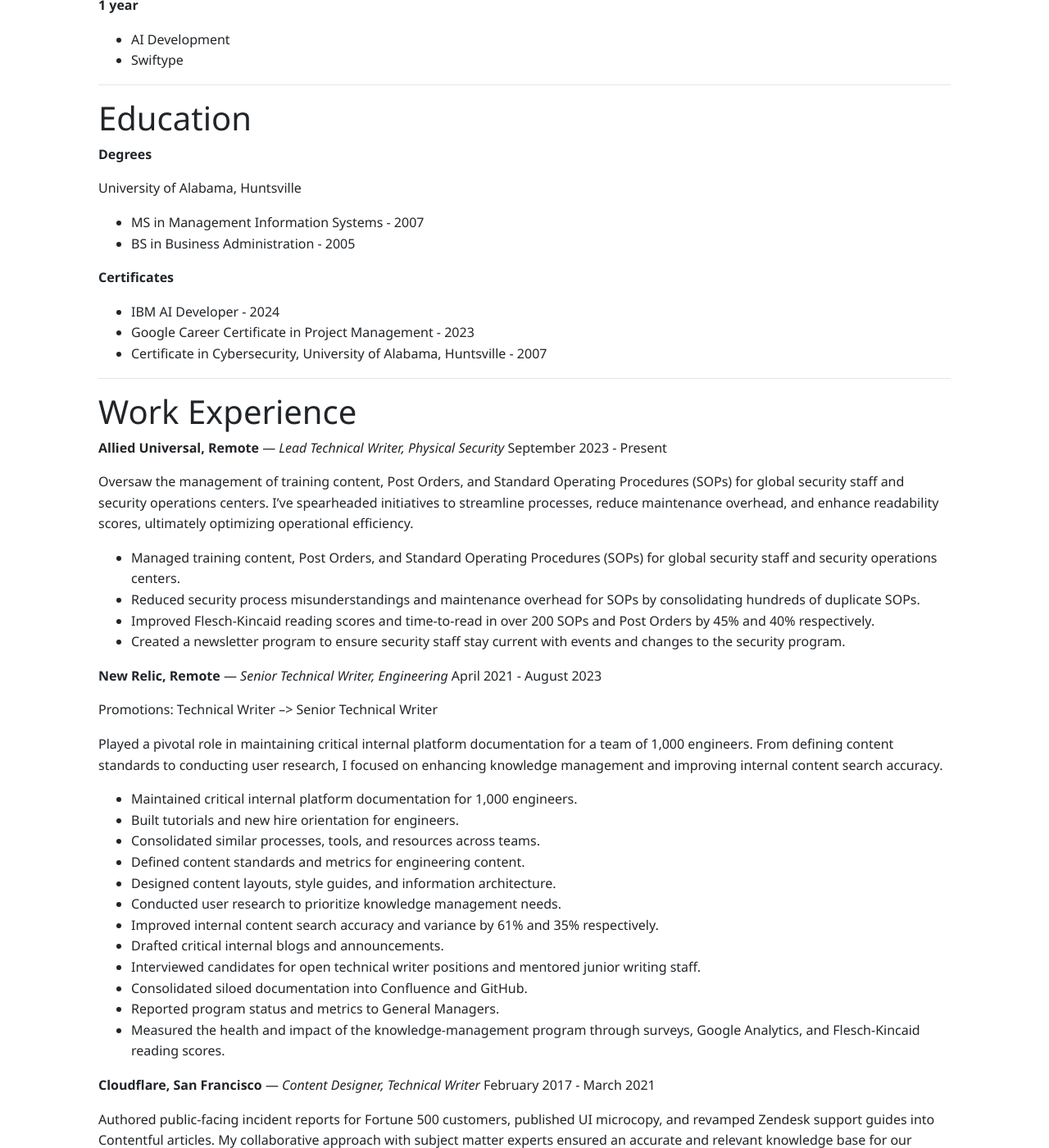
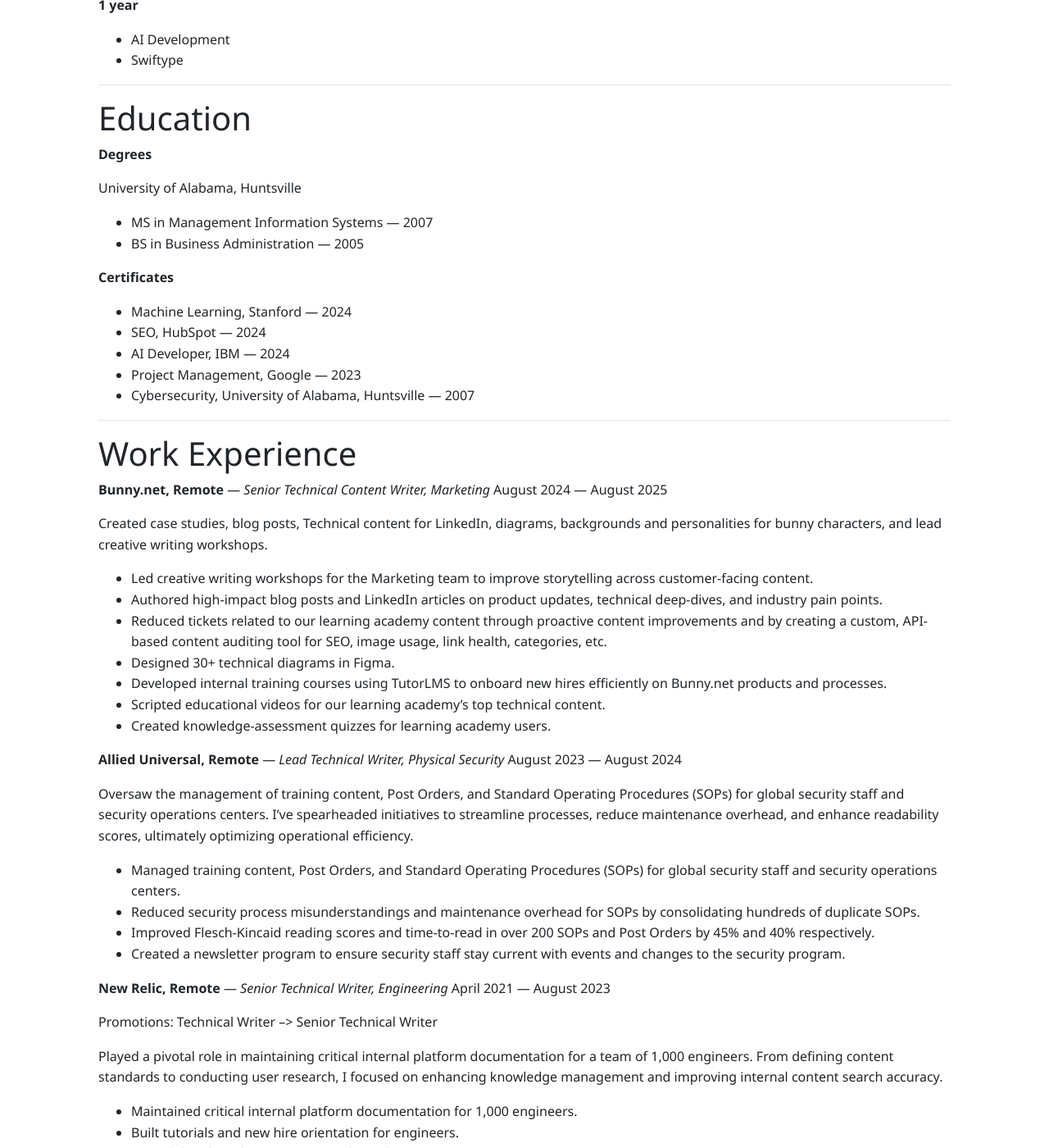
Before and after one commit to stumblefiend/jeremy.pugh, a Jekyll site: the page built from _pages/resume.md, in a window 1280 px wide and 1400 px high, scrolled down 1214 px. Shown: the whole window at 82% size. Built offline with Jekyll 4.4.1, drawn with Linux system fonts in a browser that asks for light colours; nearby versions of some CDN libraries; some of the changed text lies outside the part shown.

Commit message:
Update resume.md

```diff
--- a/_pages/resume.md
+++ b/_pages/resume.md
@@ -53,21 +53,36 @@
 
 University of Alabama, Huntsville
 
-- MS in Management Information Systems - 2007
-- BS in Business Administration - 2005
+- MS in Management Information Systems — 2007
+- BS in Business Administration — 2005
 
 **Certificates**
 
-- IBM AI Developer - 2024
-- Google Career Certificate in Project Management - 2023
-- Certificate in Cybersecurity, University of Alabama, Huntsville - 2007
+- Machine Learning, Stanford — 2024
+- SEO, HubSpot — 2024
+- AI Developer, IBM — 2024
+- Project Management, Google — 2023
+- Cybersecurity, University of Alabama, Huntsville — 2007
 
 ---
 
 # Work Experience
 
+**Bunny.net, Remote** — *Senior Technical Content Writer, Marketing*
+August 2024 — August 2025
+
+Created case studies, blog posts, Technical content for LinkedIn, diagrams, backgrounds and personalities for bunny characters, and lead creative writing workshops.
+
+- Led creative writing workshops for the Marketing team to improve storytelling across customer-facing content.
+- Authored high-impact blog posts and LinkedIn articles on product updates, technical deep-dives, and industry pain points.
+- Reduced tickets related to our learning academy content through proactive content improvements and by creating a custom, API-based content auditing tool for SEO, image usage, link health, categories, etc.
+- Designed 30+ technical diagrams in Figma.
+- Developed internal training courses using TutorLMS to onboard new hires efficiently on Bunny.net products and processes.
+- Scripted educational videos for our learning academy’s top technical content.
+- Created knowledge-assessment quizzes for learning academy users.
+
 **Allied Universal, Remote** — *Lead Technical Writer, Physical Security*
-September 2023 - Present
+August 2023 — August 2024
 
 Oversaw the management of training content, Post Orders, and Standard Operating Procedures (SOPs) for global security staff and security operations centers. I've spearheaded initiatives to streamline processes, reduce maintenance overhead, and enhance readability scores, ultimately optimizing operational efficiency.
 
@@ -77,7 +92,7 @@
 - Created a newsletter program to ensure security staff stay current with events and changes to the security program.
 
 **New Relic, Remote** — *Senior Technical Writer, Engineering*
-April 2021 - August 2023
+April 2021 — August 2023
 
 Promotions: Technical Writer --> Senior Technical Writer
 
@@ -97,7 +112,7 @@
 - Measured the health and impact of the knowledge-management program through surveys, Google Analytics, and Flesch-Kincaid reading scores.
 
 **Cloudflare, San Francisco** — *Content Designer, Technical Writer*
-February 2017 - March 2021
+February 2017 — March 2021
 
 Authored public-facing incident reports for Fortune 500 customers, published UI microcopy, and revamped Zendesk support guides into Contentful articles. My collaborative approach with subject matter experts ensured an accurate and relevant knowledge base for our users.
 
@@ -108,7 +123,7 @@
 - Worked with subject matter experts and the Cloudflare community to ensure an accurate and relevant knowledge base.
 
 **Dell Technologies, San Francisco** — *Senior Software Engineer*
-September 2014 - February 2017
+September 2014 — February 2017
 
 Promotions: Technical Support Engineer --> Software Engineer --> Senior Software Engineer
 
@@ -121,7 +136,7 @@
 - Reviewed product documentation for clarity and accuracy.
 
 **Ad Revolution, Los Angeles** - *Director of Email Marketing*
-January 2008 - September 2014
+January 2008 — September 2014
 
 Promotions: Engineer --> Sr. Engineer --> Manager of Email Marketing --> Director of Email Marketing
 
@@ -142,7 +157,7 @@
 # Part-time Work Experience
 
 **Remotasks, Remote** — *AI Poetry Expert*
-APRIL 2023 - JANUARY 2024
+APRIL 2023 — JANUARY 2024
 - Revised AI-generated poetry to train AI models on traditional poet styles and poetry forms.
 - Wrote poetry prompts and critiqued AI responses for accuracy, tone, helpfulness, and presentation.
 
@@ -150,12 +165,13 @@
 
 # Volunteer Experience
 
-- Marin Poetry Center (MPC) board of directors, Apr. 2023 - Jan. 2024
-- Volunteer poetry and writing tutor for 826 Valencia, Oct. 2019 - Mar. 2020
-- MPC school poetry anthology and contest coordinator, Aug. 2018 - Aug. 2020
-- Senior Submission Reader for E&GJ Press, Sept. 2018 - Mar. 2020
-- Chief Editor of frak\ture poetry journal (WordPress), Dec. 2018 - Apr. 2021
-- Short-story writing teacher for 3rd, 4th, and 5th graders, Jan. - May of 2018
+* [Write the Docs](https://www.writethedocs.org/) Newsletter and Site SEO & Content, Mar. 2024 - Aug. 2024
+* [Google Technical Writing](https://developers.google.com/tech-writing) Course Instructor, May 2024 - Oct. 2024
+* [Marin Poetry Center](https://marinpoetrycenter.org/) high school poetry anthology and contest coordinator, Aug. 2018 - Aug. 2020
+* Senior poetry submission reader for E&GJ Press, Sept. 2018 - Mar. 2020
+* Chief Editor of frak\ture poetry journal, Dec. 2018 - Apr. 2021
+* Short-story and poetry teacher (3rd - 5th grades), Jan. - May 2018
+* [826 Valencia](https://www.826valencia.org/) poetry and writing tutor, Oct. 2019 - Mar. 2020
 
 ---
 
```
